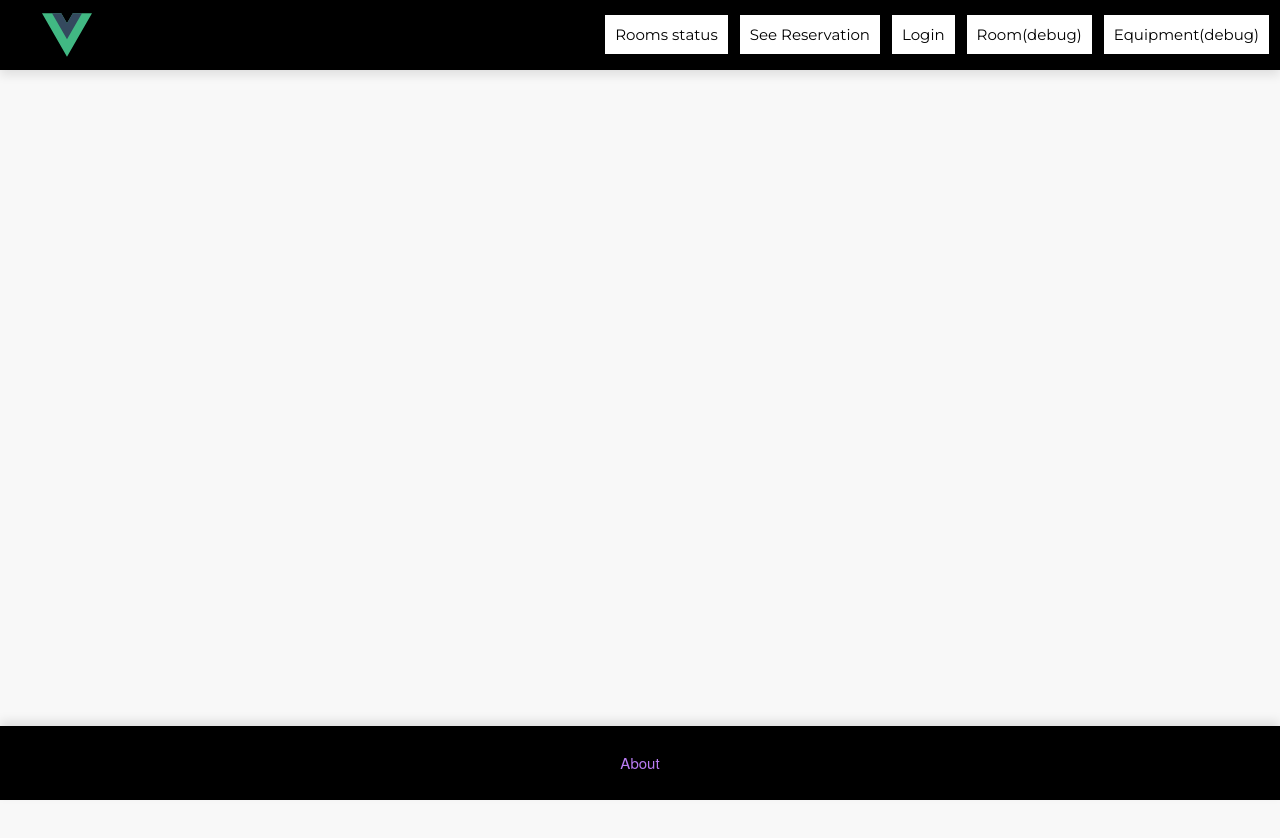
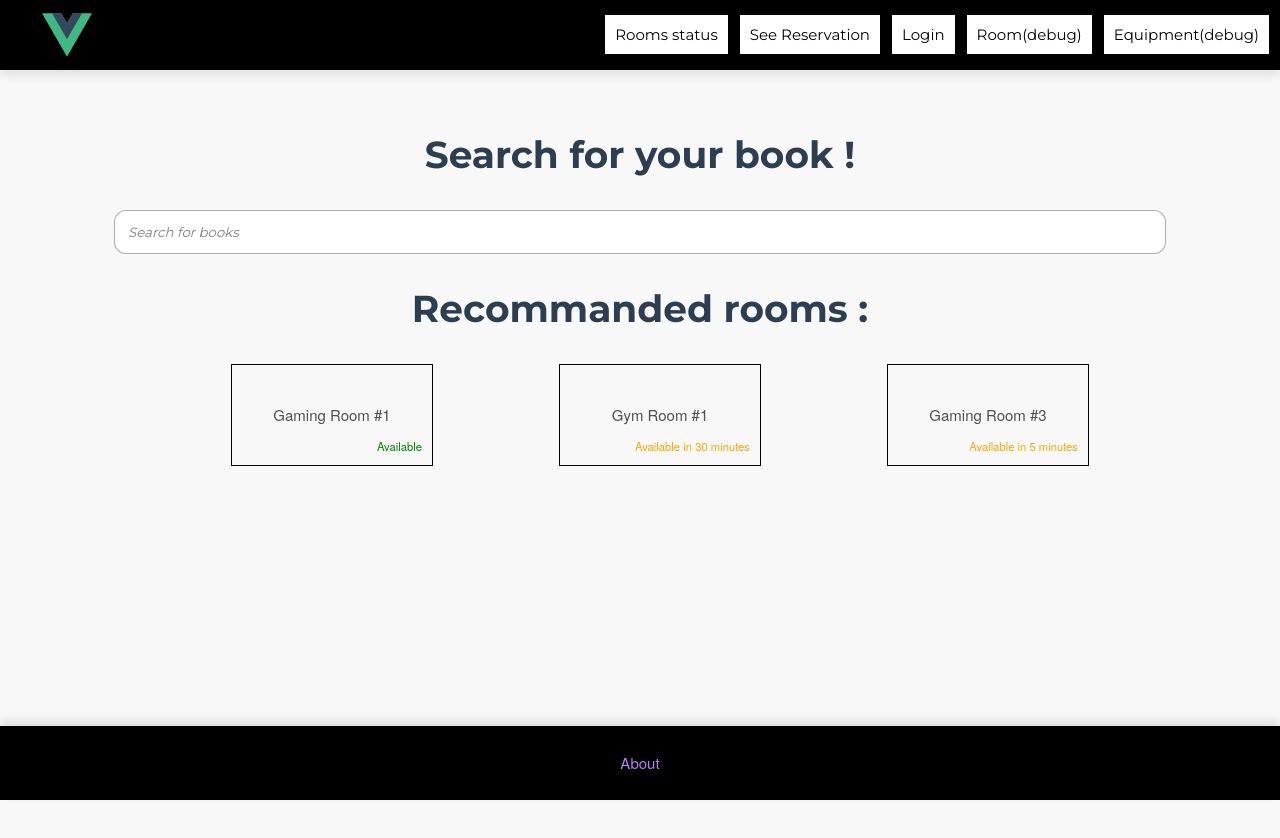
Before and after one commit to LucasKoc/MOD8-2223-GRA-KOCOGLU-SOLAN-SUN, a Vue app in the folder vue-project/: page / in a window 1280 px wide. Shown: the top 838 px of the page. Before the commit the page ends 816 px from the top, so only its background shows below. Built offline with nearby package versions, Linux system fonts and the light colour scheme; a web font is replaced by a local one.

Commit message:
Home page and RoomPage href update

```diff
--- a/vue-project/src/assets/main.css
+++ b/vue-project/src/assets/main.css
@@ -1,6 +1,6 @@
 @import './base.css';
 
-#app {
+/*#app {
   max-width: 1280px;
   margin: 0 auto;
   padding: 2rem;
@@ -12,4 +12,4 @@
   a:hover {
     background-color: hsla(160, 100%, 37%, 0.2);
   }
-}
+}*/
--- a/vue-project/src/components/RoomThumbnail.vue
+++ b/vue-project/src/components/RoomThumbnail.vue
@@ -1,5 +1,5 @@
 <template>
-  <div class="room-thumbnail" @click="$emit('click')">
+  <div class="room-thumbnail" @click="hrefToRoom">
     <span class="room-title">{{ room["room-name"] }}</span>
     <span :class="'availability ' + availabilityClass()">{{ room.availability }}</span>
   </div>
@@ -25,6 +25,9 @@ export default {
       }
       return '';
     },
+    hrefToRoom() {
+      this.$router.push(`/rooms/${this.room.id}`);
+    }
   }
 }
 </script>
--- a/vue-project/src/views/HomeView.vue
+++ b/vue-project/src/views/HomeView.vue
@@ -1,9 +1,174 @@
-<script setup>
-</script>
-
 <template>
-  <main></main>
+  <main>
+    <div class="search-component">
+      <h1>Search for your book !</h1>
+      <input
+          v-model="searchQuery"
+          placeholder="Search for books"
+          class="search-bar"
+      />
+    </div>
+    <div id="result-search" v-show="searchQuery">
+      <ul v-if="filteredRooms.length">
+        <li v-for="rooms in filteredRooms" :key="rooms.id">
+          <RoomThumbnail :room="rooms"/>
+        </li>
+      </ul>
+    </div>
+    <div id="recommanded-rooms" v-if="recommandedRooms.length">
+      <h1>Recommanded rooms :</h1>
+      <ul v-if="recommandedRooms.length">
+        <li v-for="rooms in recommandedRooms" :key="rooms.id">
+          <RoomThumbnail :room="rooms" />
+        </li>
+      </ul>
+    </div>
+  </main>
 </template>
 
+<script>
+import { ref, computed } from "vue";
+import RoomThumbnail from "@/components/RoomThumbnail.vue";
+
+export default {
+  components: { RoomThumbnail },
+  setup() {
+    const searchQuery = ref("");
+    const roomReservations = ref([
+      {
+        "id": 1,
+        "room-type": "gaming-room",
+        "room-name": "Gaming Room #1",
+        "availability": "Available"
+      },
+      {
+        "id": 2,
+        "room-type": "theater-room",
+        "room-name": "Theater Room #1",
+        "availability": "Unavailable"
+      },
+      {
+        "id": 3,
+        "room-type": "gym-room",
+        "room-name": "Gym Room #1",
+        "availability": "Available in 30 minutes"
+      },
+      {
+        "id": 4,
+        "room-type": "billiard-room",
+        "room-name": "Billiard Room #1",
+        "availability": "Available"
+      },
+      {
+        "id": 5,
+        "room-type": "gaming-room",
+        "room-name": "Gaming Room #2",
+        "availability": "Available in 45 minutes"
+      },
+      {
+        "id": 6,
+        "room-type": "theater-room",
+        "room-name": "Theater Room #2",
+        "availability": "Available in 10 minutes"
+      },
+      {
+        "id": 7,
+        "room-type": "gym-room",
+        "room-name": "Gym Room #2",
+        "availability": "Available"
+      },
+      {
+        "id": 8,
+        "room-type": "billiard-room",
+        "room-name": "Billiard Room #2",
+        "availability": "Unavailable"
+      },
+      {
+        "id": 9,
+        "room-type": "gaming-room",
+        "room-name": "Gaming Room #3",
+        "availability": "Available in 5 minutes"
+      },
+      {
+        "id": 10,
+        "room-type": "theater-room",
+        "room-name": "Theater Room #3",
+        "availability": "Available"
+      }
+    ]);
+
+    const filteredRooms = computed(() => {
+      const results = roomReservations.value.filter((room) =>
+          room["room-name"].toLowerCase().includes(searchQuery.value.toLowerCase()),
+      );
+
+      return results.slice(0, 5);
+    });
+
+    let recommandedRooms = [];
+    for (
+        let i = 0;
+        i < roomReservations.value.length && recommandedRooms.length < 3;
+        i++
+    ) {
+      try {
+        if (Math.round(Math.random()) === 1) {
+          recommandedRooms.push(roomReservations.value[i]);
+        }
+      } catch (e) {console.error(e)}
+    }
+
+    return { searchQuery, filteredRooms, roomReservations, recommandedRooms };
+  },
+};
+</script>
 <style scoped>
+main {
+  max-width: 80vw;
+  width: 80vw;
+  margin: 0 auto;
+  padding: 20px;
+}
+
+div.search-component {
+  display: flex;
+  flex-direction: column;
+  align-items: center;
+}
+
+h1 {
+  text-align: center;
+}
+
+input.search-bar {
+  width: 100%;
+  padding: 1em;
+  margin-bottom: 0;
+  border: 1px solid var(--color-border);
+  border-radius: 12px;
+  outline: none;
+}
+
+ul {
+  list-style-type: none;
+
+  display: flex;
+  justify-content: space-around;
+  align-items: center;
+  flex-wrap: nowrap;
+  flex-direction: row;
+}
+
+ul li {
+}
+
+ul li:last-child {
+  border-bottom: none;
+}
+
+@media (max-width: 844px) {
+  main {
+    font-size: 18px;
+  }
+}
 </style>
--- a/vue-project/src/views/RoomPageView.vue
+++ b/vue-project/src/views/RoomPageView.vue
@@ -4,7 +4,7 @@
       <h1 class="roomTypeTitle">{{ type.split('-')[0].charAt(0).toUpperCase() + type.split('-')[0].slice(1) }} Rooms:</h1>
       <div class="book-container">
         <div v-for="room in rooms" :key="room.id">
-          <RoomThumbnail :room="room" @click="hrefToRoom(room.id)"/>
+          <RoomThumbnail :room="room"/>
         </div>
       </div>
     </div>
@@ -14,7 +14,6 @@
 <script>
 import { ref, computed } from "vue";
 import RoomThumbnail from "@/components/RoomThumbnail.vue";
-import { useRouter } from "vue-router";
 
 export default {
   components: {RoomThumbnail},
@@ -81,7 +80,6 @@ export default {
         "availability": "Available"
       }
     ]);
-    const router = useRouter();
 
     const typeOfRooms = computed(() => {
       let roomTypes = {};
@@ -100,12 +98,7 @@ export default {
       return roomTypes;
     });
 
-
-    const hrefToRoom = (id) => {
-      router.push(`/rooms/${id}`);
-    }
-
-    return { typeOfRooms, hrefToRoom };
+    return { typeOfRooms };
   }
 }
 </script>
```
